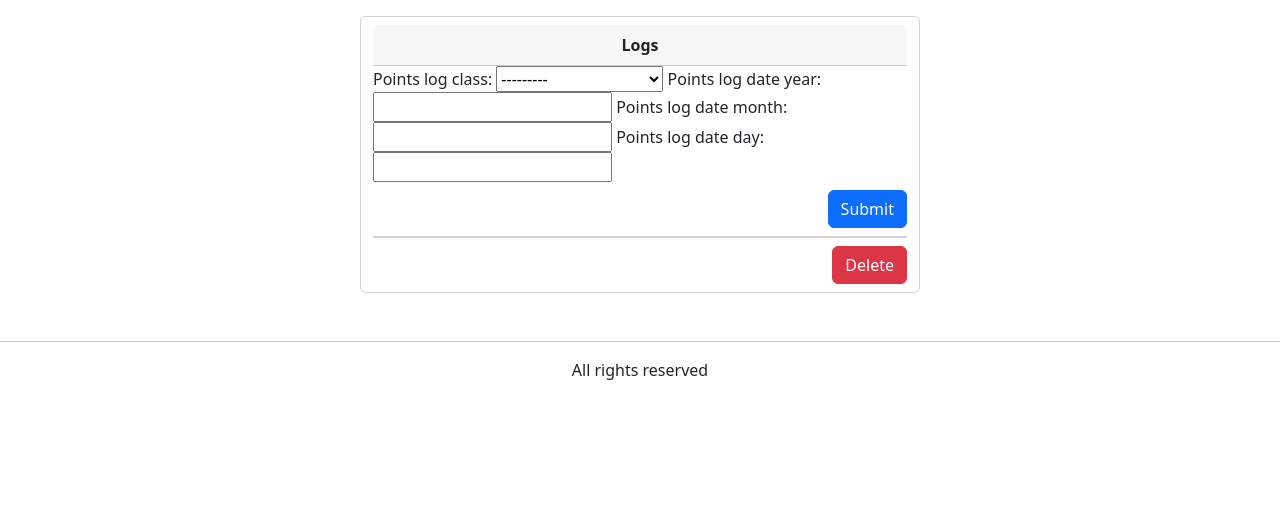
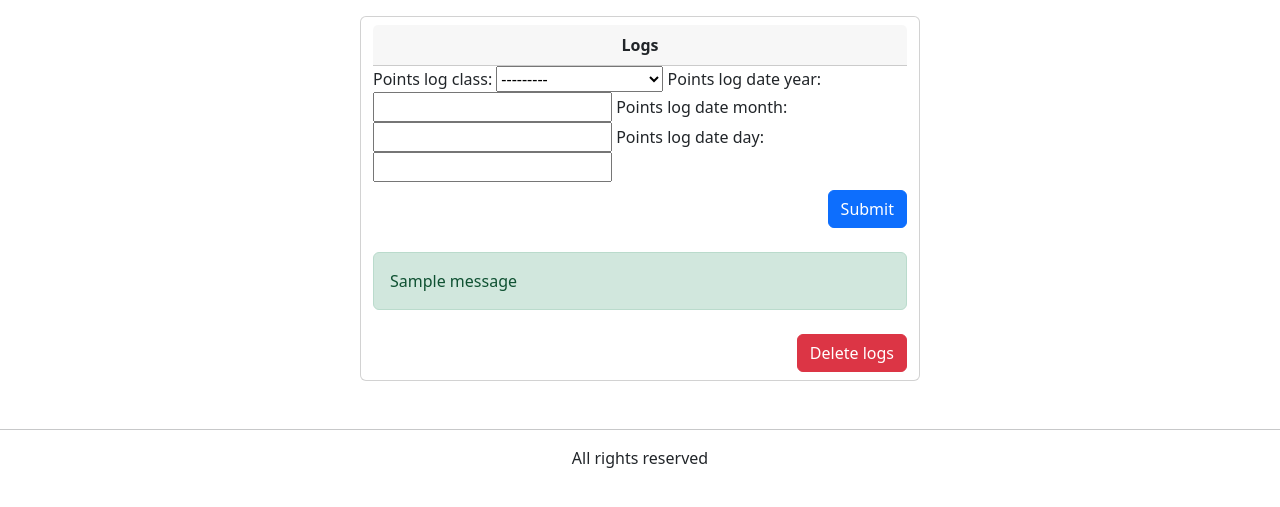
Before and after one commit to witalik-project/school-project, a Django app: page /school/points/log/history in a window 1280 px wide. Shown: the part 58-565 px from the top of the page. Run offline with Django 4.2, Linux system fonts and the light colour scheme; a user stored in the database is signed in; tables that the repository leaves empty hold one stand-in row (values such as "Sample post"); one stand-in notice (Sample message) is shown; data that the repository does not hold is empty; some libraries are stand-ins or nearby versions.

Commit message:
add checkbox logs delete

```diff
--- a/school_management/points/filters.py
+++ b/school_management/points/filters.py
@@ -1,14 +1,18 @@
 import django_filters
 from .models import PointsLog
-from .widgets import DatePickerWidget
 
 
 class PointsLogFilter(django_filters.FilterSet):
-    log_create_date_year = django_filters.NumberFilter(field_name='points_log_date', lookup_expr='year')
-    log_create_date_month = django_filters.NumberFilter(field_name='points_log_date', lookup_expr='month')
-    log_create_date_day = django_filters.NumberFilter(field_name='points_log_date', lookup_expr='day')
-    # log_create_date = django_filters.DateFilter(field_name='points_log_date', label="Date", widget=DatePickerWidget)
+    log_create_date_year = django_filters.NumberFilter(
+        field_name="points_log_date", lookup_expr="year"
+    )
+    log_create_date_month = django_filters.NumberFilter(
+        field_name="points_log_date", lookup_expr="month"
+    )
+    log_create_date_day = django_filters.NumberFilter(
+        field_name="points_log_date", lookup_expr="day"
+    )
 
     class Meta:
         model = PointsLog
-        fields = ['points_log_class']
+        fields = ["points_log_class"]
--- a/school_management/points/templates/logs.html
+++ b/school_management/points/templates/logs.html
@@ -12,26 +12,52 @@ Logs history
             <div class="card-header text-center mt-2">
                 <b>Logs</b>
             </div>
+
             <form method="GET">
-            {{ filter.form|bootstrap }}
+                {{ filter.form|bootstrap }}
             <div class="text-end">
                 <button type="submit" class="btn btn-primary mt-2 mb-2">Submit</button>
             </div>
             </form>
+
+            <form action="{% url 'delete_logs' %}" method="post" enctype="multipart/form-data">
+                {% csrf_token %}
+
             <ul class="list-group list-group-flush">
                 {% for log in filter.qs %}
+
                 {% if log.points_log_type %}
-                <li class="list-group-item" type="checkbox">{{ log.points_log_class.class_number }}{{ log.points_log_class.class_letter }} - {{ log.points_log_date }} - ADDED {{ log.points_log_amount }} points. Created by - {{ log.points_log_created_by }}
+
+                <li class="list-group-item"><input type="checkbox" id="logsCheckbox{{log.id}}" name="logs" value="{{log.id}}"> <label for="logsCheckbox{{log.id}}">{{ log.points_log_class.class_number }}{{ log.points_log_class.class_letter }} - {{ log.points_log_date }} - <i class="bi bi-plus-circle-fill"></i> {{ log.points_log_amount }} points. Created by - {{ log.points_log_created_by }}</label>
                 </li>
+
                 {% else %}
-                <li class="list-group-item" type="checkbox">{{ log.points_log_class.class_number }}{{ log.points_log_class.class_letter }} - {{ log.points_log_date }} - SUBTRACTED {{ log.points_log_amount }} points. Created by - {{ log.points_log_created_by }}
+
+                <li class="list-group-item"><input type="checkbox" id="logsCheckbox{{log.id}}" name="logs" value="{{log.id}}"> <label for="logsCheckbox{{log.id}}">{{ log.points_log_class.class_number }}{{ log.points_log_class.class_letter }} - {{ log.points_log_date }} - <i class="bi bi-dash-circle-fill"></i> {{ log.points_log_amount }} points. Created by - {{ log.points_log_created_by }}</label>
                 </li>
+
                 {% endif %}
                 {% endfor %}
             </ul>
-            <div class="text-end">
-                <button type="submit" class="btn btn-danger mt-2 mb-2">Delete</button>
+            {% if messages %}
+            {% for message in messages %}
+                {% if message.tags == 'error' %}
+                    <div class="alert alert-danger mt-3" role="alert">
+                        {{ message }}
+                    </div>
+                {% else %}
+                    <div class="alert alert-{{ message.tags }} mt-3" role="alert">
+                        {{ message }}
+                    </div>
+                {% endif %}
+            {% endfor %}
+            {% endif %}
+
+            <div class="text-end pt-2 mb-2">
+                <button class="btn btn-danger" type="submit">Delete logs</button>
             </div>
+
+        </form>
         </div>
     </div>
 </div>
--- a/school_management/points/urls.py
+++ b/school_management/points/urls.py
@@ -12,5 +12,6 @@ urlpatterns = [
     path("school/scoreboard", views.Scoreboard.as_view(), name="scoreboard"),
     path("login", views.login_request, name="login"),
     path("logout", views.logout_request, name="logout"),
-    path("school/points/log/history", views.LogsList.as_view()),
+    path("school/points/log/history", views.LogsList.as_view(), name="logs_history"),
+    path("school/points/log/delete", views.delete_logs, name="delete_logs"),
 ]
--- a/school_management/points/views.py
+++ b/school_management/points/views.py
@@ -5,19 +5,16 @@ from django.contrib.auth import login, authenticate, logout
 from django.contrib.auth.mixins import LoginRequiredMixin
 from django.contrib.auth.decorators import login_required
 from django.shortcuts import render, redirect, get_object_or_404, HttpResponseRedirect
-from django.views.generic import ListView
-from django.views.generic.edit import CreateView, UpdateView, DeleteView
+from django.views.generic import ListView, TemplateView
+from django.views.generic.edit import CreateView, UpdateView, DeleteView, DeletionMixin
 from .models import Classes, PointsLog
 from .forms import (
-    ClassesEditCreateForm,
     ClassesEditExceptPointsForm,
     PointsLogCreateForm,
     PointsAddSubtractLogCreateEditForm,
     ClassesCreateEditForm,
 )
 from .filters import PointsLogFilter
-from django.core.paginator import Paginator, EmptyPage, PageNotAnInteger
-
 
 class Index(ListView):
     template_name = "index.html"
@@ -44,13 +41,12 @@ class LogsList(LoginRequiredMixin, ListView):
     template_name = "logs.html"
     model = PointsLog
     context_object_name = "logs"
-    paginate_by = 5
     ordering = ["-points_log_date"]
 
     def get_context_data(self, **kwargs):
         context = super().get_context_data(**kwargs)
         context["filter"] = PointsLogFilter(
-            request=self.request.GET, queryset=self.get_queryset()
+            self.request.GET, self.get_queryset()
         )
         return context
 
@@ -66,6 +62,21 @@ class DeleteClass(LoginRequiredMixin, DeleteView):
     template_name = "delete_class.html"
     model = Classes
     success_url = "/"
+
+
+@login_required
+def delete_logs(request):
+    if request.method == "POST":
+        queryset = request.POST.getlist("logs")
+        if queryset:
+            PointsLog.objects.filter(id__in=queryset).delete()
+        else:
+            messages.add_message(
+                request,
+                messages.WARNING,
+                "Please check logs you want to delete.",
+            )
+    return HttpResponseRedirect(request.META.get("HTTP_REFERER"))
 
 
 @login_required
```
Also changed, not shown: school_management/points/models.py (+19 -9 lines).
